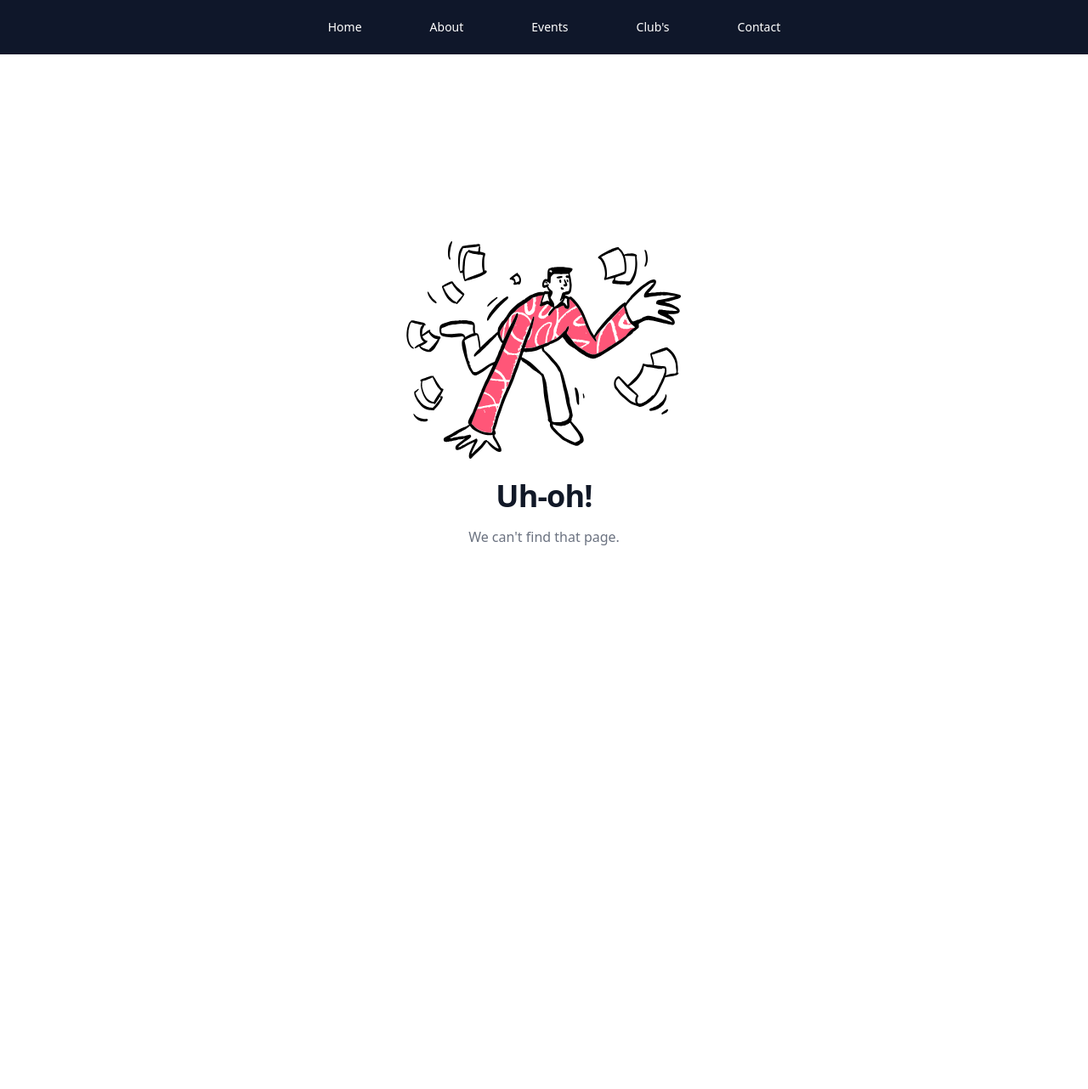
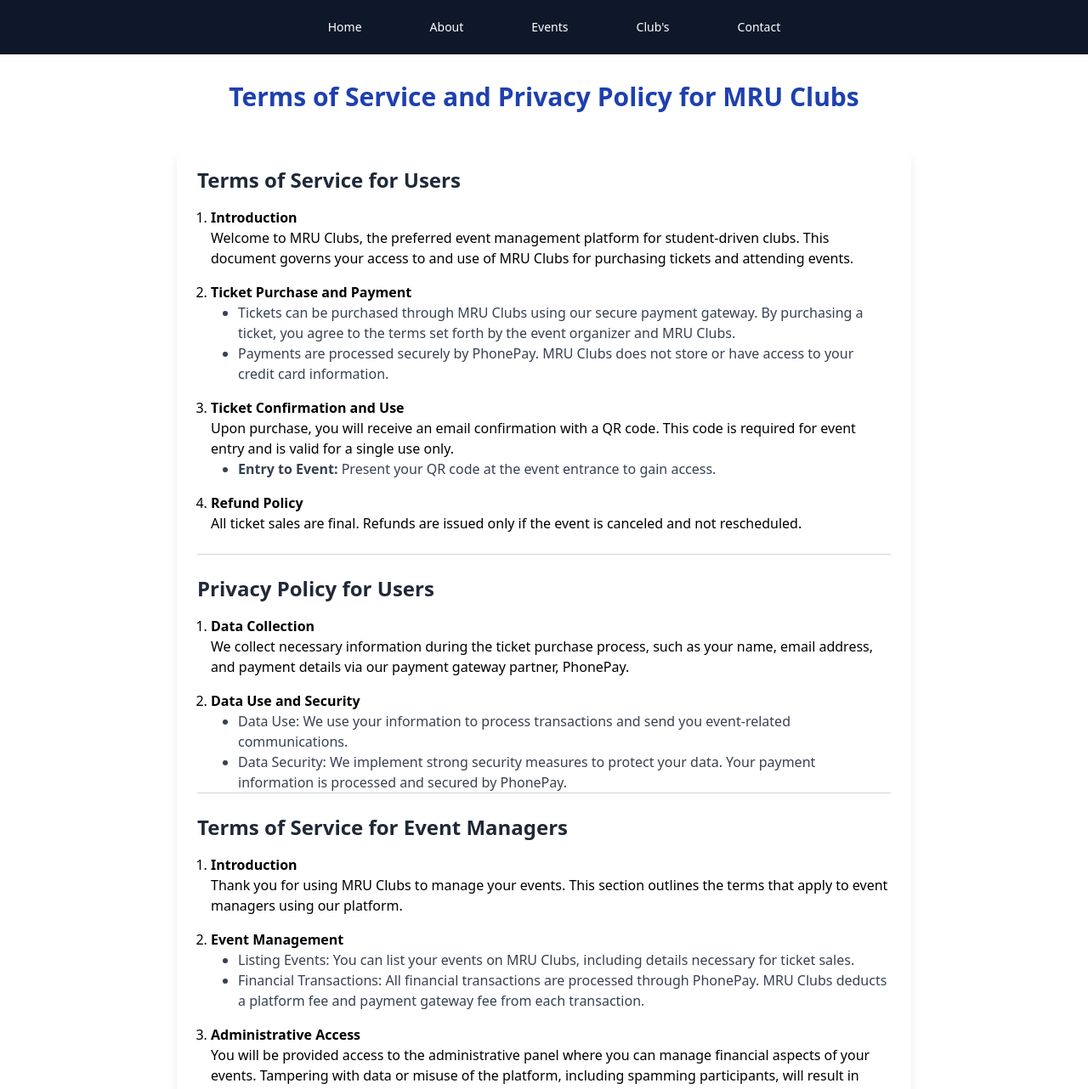
Before and after one commit to VarunHarinath/project-club-fuisson, a React (Vite) app in the folder client/: page /terms-and-conditions in a window 1280 px wide. Shown: the top 1282 px of the page at 85% size. Before the commit the page ends 864 px from the top, so only its background shows below. Built offline with nearby package versions, Linux system fonts and the light colour scheme; no server answers.

Commit message:
Update on Terms and conditions

```diff
--- a/client/src/App.jsx
+++ b/client/src/App.jsx
@@ -10,6 +10,7 @@ import EventsDetail from "./Components/EventsComponents/EventsDetail";
 import ClubDetail from "./Components/ClubComponent/ClubDetail";
 import EventForm from "./Components/EventsComponents/EventForm/EventForm";
 import SucessPage from "./Components/EventsComponents/Payment/SucessPage";
+import TermsAndConditions from "./Components/EULA/TermsAndConditions";
 
 function App() {
   return (
@@ -33,6 +34,10 @@ function App() {
             <Route path="/clubs" element={<Club />} />
             <Route path="/clubs/:clubId" element={<ClubDetail />} />
             <Route path="*" element={<ErrorPage />} />
+            <Route
+              path="/terms-and-conditions"
+              element={<TermsAndConditions />}
+            />
           </Routes>
         </div>
       </BrowserRouter>
--- /dev/null
+++ b/client/src/Components/EULA/TermsAndConditions.jsx
@@ -0,0 +1,175 @@
+import React from "react";
+
+const TermsAndConditions = () => {
+  return (
+    <div className="max-w-4xl mx-auto px-4 py-8">
+      <h1 className="text-3xl font-bold text-center mb-10 text-blue-800">
+        Terms of Service and Privacy Policy for MRU Clubs
+      </h1>
+
+      <div className="terms bg-white shadow-lg rounded-lg p-6 divide-y divide-gray-300">
+        <section className="pb-6">
+          <h2 className="text-2xl font-semibold mb-4 text-gray-800">
+            Terms of Service for Users
+          </h2>
+          <ol className="list-decimal space-y-4 pl-4">
+            <li>
+              <strong>Introduction</strong>
+              <p>
+                Welcome to MRU Clubs, the preferred event management platform
+                for student-driven clubs. This document governs your access to
+                and use of MRU Clubs for purchasing tickets and attending
+                events.
+              </p>
+            </li>
+            <li>
+              <strong>Ticket Purchase and Payment</strong>
+              <ul className="list-disc ml-8 text-gray-700">
+                <li>
+                  Tickets can be purchased through MRU Clubs using our secure
+                  payment gateway. By purchasing a ticket, you agree to the
+                  terms set forth by the event organizer and MRU Clubs.
+                </li>
+                <li>
+                  Payments are processed securely by PhonePay. MRU Clubs does
+                  not store or have access to your credit card information.
+                </li>
+              </ul>
+            </li>
+            <li>
+              <strong>Ticket Confirmation and Use</strong>
+              <p>
+                Upon purchase, you will receive an email confirmation with a QR
+                code. This code is required for event entry and is valid for a
+                single use only.
+              </p>
+              <ul className="list-disc ml-8 text-gray-700">
+                <li>
+                  <strong>Entry to Event:</strong> Present your QR code at the
+                  event entrance to gain access.
+                </li>
+              </ul>
+            </li>
+            <li>
+              <strong>Refund Policy</strong>
+              <p>
+                All ticket sales are final. Refunds are issued only if the event
+                is canceled and not rescheduled.
+              </p>
+            </li>
+          </ol>
+        </section>
+
+        <section className="pt-6">
+          <h2 className="text-2xl font-semibold mb-4 text-gray-800">
+            Privacy Policy for Users
+          </h2>
+          <ol className="list-decimal space-y-4 pl-4">
+            <li>
+              <strong>Data Collection</strong>
+              <p>
+                We collect necessary information during the ticket purchase
+                process, such as your name, email address, and payment details
+                via our payment gateway partner, PhonePay.
+              </p>
+            </li>
+            <li>
+              <strong>Data Use and Security</strong>
+              <ul className="list-disc ml-8 text-gray-700">
+                <li>
+                  Data Use: We use your information to process transactions and
+                  send you event-related communications.
+                </li>
+                <li>
+                  Data Security: We implement strong security measures to
+                  protect your data. Your payment information is processed and
+                  secured by PhonePay.
+                </li>
+              </ul>
+            </li>
+          </ol>
+        </section>
+
+        <section className="pt-6">
+          <h2 className="text-2xl font-semibold mb-4 text-gray-800">
+            Terms of Service for Event Managers
+          </h2>
+          <ol className="list-decimal space-y-4 pl-4">
+            <li>
+              <strong>Introduction</strong>
+              <p>
+                Thank you for using MRU Clubs to manage your events. This
+                section outlines the terms that apply to event managers using
+                our platform.
+              </p>
+            </li>
+            <li>
+              <strong>Event Management</strong>
+              <ul className="list-disc ml-8 text-gray-700">
+                <li>
+                  Listing Events: You can list your events on MRU Clubs,
+                  including details necessary for ticket sales.
+                </li>
+                <li>
+                  Financial Transactions: All financial transactions are
+                  processed through PhonePay. MRU Clubs deducts a platform fee
+                  and payment gateway fee from each transaction.
+                </li>
+              </ul>
+            </li>
+            <li>
+              <strong>Administrative Access</strong>
+              <p>
+                You will be provided access to the administrative panel where
+                you can manage financial aspects of your events. Tampering with
+                data or misuse of the platform, including spamming participants,
+                will result in severe consequences, including potential
+                termination of access.
+              </p>
+            </li>
+            <li>
+              <strong>Compliance and Conduct</strong>
+              <p>
+                As an event manager, you are responsible for ensuring your
+                events comply with applicable laws and regulations.
+              </p>
+            </li>
+          </ol>
+        </section>
+
+        <section className="pt-6">
+          <h2 className="text-2xl font-semibold mb-4 text-gray-800">
+            Privacy Policy for Event Managers
+          </h2>
+          <ol className="list-decimal space-y-4 pl-4">
+            <li>
+              <strong>Data Handling</strong>
+              <p>
+                Collection and Transfer: We collect financial and event-related
+                data necessary for the execution of events and will transfer
+                relevant data securely to you for managing the event.
+              </p>
+            </li>
+            <li>
+              <strong>Data Protection</strong>
+              <p>
+                Data Usage: Data provided by users is used strictly for
+                event-related purposes and not for any unauthorized activities.
+              </p>
+            </li>
+            <li>
+              <strong>Data Security</strong>
+              <p>
+                We ensure that all data is securely handled. User data is
+                deleted from our servers post-transfer to ensure privacy and
+                compliance with data protection laws.
+              </p>
+            </li>
+          </ol>
+        </section>
+      </div>
+    </div>
+  );
+};
+
+export default TermsAndConditions;
--- a/client/src/Components/EventsComponents/EventForm/EventForm.jsx
+++ b/client/src/Components/EventsComponents/EventForm/EventForm.jsx
@@ -15,6 +15,11 @@ const EventForm = () => {
   const [errorMessage, setErrorMessage] = useState("");
   const [isModalOpen, setModalOpen] = useState(false);
   const [spinner, setSpinner] = useState(false);
+  const [acceptedTerms, setAcceptedTerms] = useState(false);
+
+  const handleCheckboxChange = (event) => {
+    setAcceptedTerms(event.target.checked);
+  };
 
   useEffect(() => {
     const fetchEventApi = async () => {
@@ -130,10 +135,33 @@ const EventForm = () => {
             </div>
 
             <div className="relative">
+              <div className="mb-4">
+                <label className="inline-flex items-center">
+                  <input
+                    type="checkbox"
+                    checked={acceptedTerms}
+                    onChange={handleCheckboxChange}
+                    className="form-checkbox text-indigo-600"
+                  />
+                  <span className="ml-2">
+                    I accept the{" "}
+                    <a
+                      href="/terms-and-conditions"
+                      className="text-indigo-600 underline"
+                    >
+                      Terms and Conditions
+                    </a>
+                  </span>
+                </label>
+              </div>
               <button
                 type="submit"
-                className="w-full flex justify-center items-center px-4 py-3 bg-indigo-600 text-white font-medium rounded-lg hover:bg-indigo-500 focus:outline-none focus:bg-indigo-700 active:bg-indigo-600 duration-300"
-                disabled={spinner}
+                className={`w-full flex justify-center items-center px-4 py-3 text-white font-medium rounded-lg focus:outline-none duration-300 ${
+                  acceptedTerms
+                    ? "bg-indigo-600 hover:bg-indigo-500 focus:bg-indigo-700 active:bg-indigo-600"
+                    : "bg-gray-400 cursor-not-allowed"
+                }`}
+                disabled={!acceptedTerms || spinner}
               >
                 {spinner ? (
                   <div
```
